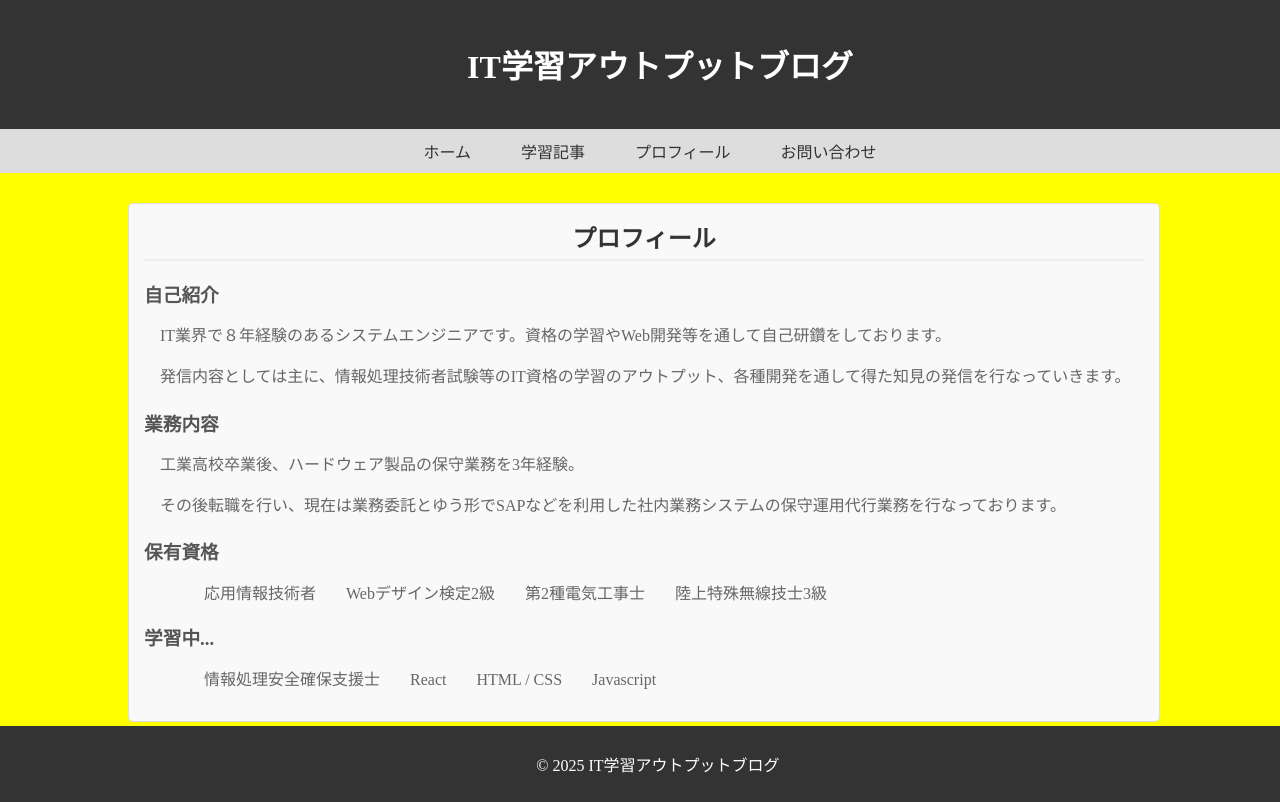
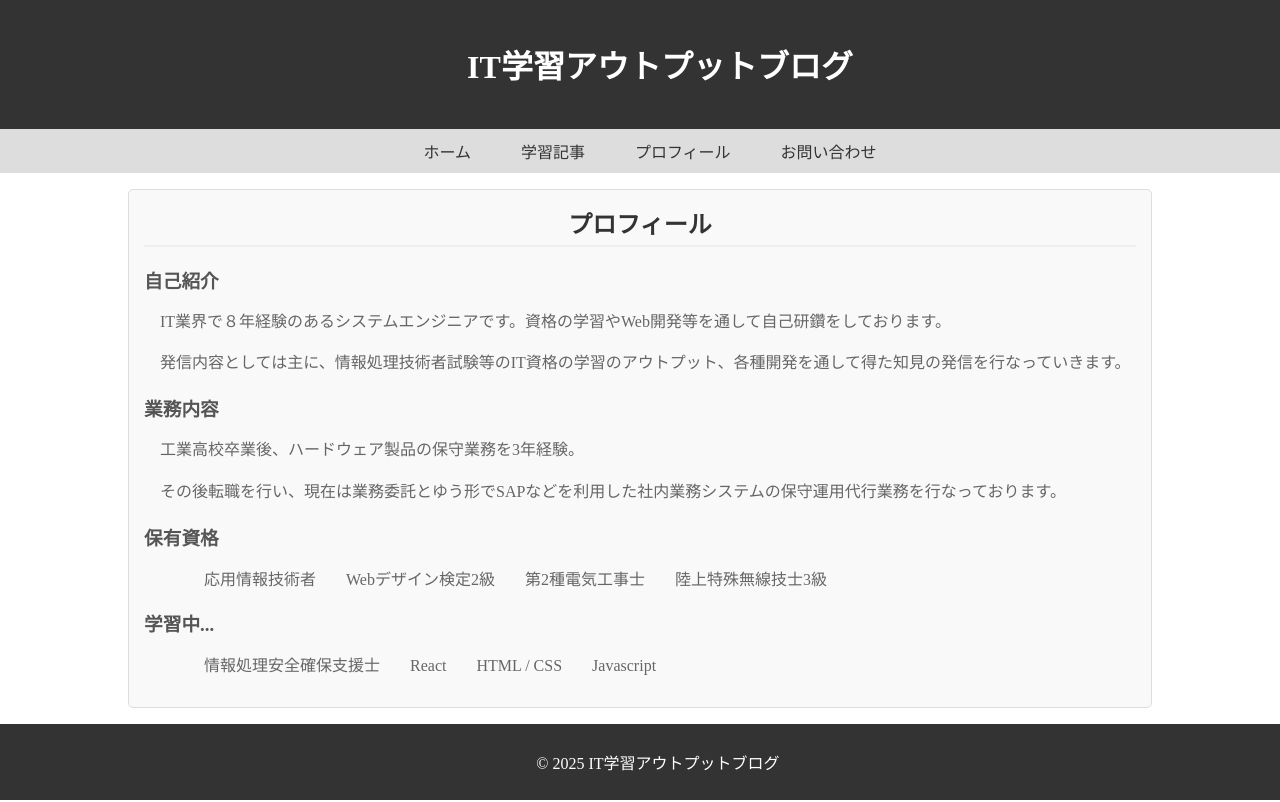
Before and after one commit to yuich-r/react_app, a React (Create React App) app: page /Profile in a window 1280 px wide. Shown: the top 802 px of the page. Built offline with nearby package versions, Linux system fonts and the light colour scheme.

Commit message:
CSS修正

```diff
--- a/src/components/css/Footer.css
+++ b/src/components/css/Footer.css
@@ -4,8 +4,6 @@ footer {
   text-align: center;
   padding: 10px;
   margin-top: 10px;
-  position: absolute;
-  /* ←絶対位置 */
-  bottom: 0;
+
   width: 100%;
 }
--- a/src/pages/ArticleList.js
+++ b/src/pages/ArticleList.js
@@ -65,7 +65,7 @@ function ArticleList() {
       <div className="container">
         <Header />
         <Navigation />
-        <div className='main-content'>
+        <div className='articlelist-main-content'>
           <div className='articles-container'>
 
             {sortedDatas.map(data => (
--- a/src/pages/ContactForm.js
+++ b/src/pages/ContactForm.js
@@ -58,7 +58,7 @@ function ContactForm() {
     <div className="container">
       <Header />
       <Navigation />
-      <div className='main-content'>
+      <div className='contactform-main-content'>
         <div className="contact-form">
           <h2>お問い合わせ</h2>
           <form>
--- a/src/pages/Profile.js
+++ b/src/pages/Profile.js
@@ -4,6 +4,7 @@ import Navigation from '../components/Navigation';
 import Footer from '../components/Footer';
 import ScrollToTopButton from '../components/ScrollToTopButton';
 import './css/Main.css'; // スタイルシートをインポート
+import './css/Profile.css'; // スタイルシートをインポート
 import ProfileContent from '../components/ProfileContent';
 
 
@@ -13,10 +14,9 @@ function Profile() {
     <div className="container">
       <Header />
       <Navigation />
-      <div className='main-content'>
+      <div className='profile-main-content'>
 
-        <div className='content-block'>
-
+        <div className='profile-content-block'>
           <ProfileContent />
         </div>
       </div>
--- a/src/pages/TopPage.js
+++ b/src/pages/TopPage.js
@@ -16,23 +16,20 @@ function TopPage() {
     <div className="container">
       <Header />
       <Navigation />
-      <div className='main-content'>
-        <RecentArticles limit={2} />
-        <div className='content-block'>
+      <div className='toppage-main-content'>
+        <div className='toppage-content-block '>
+          <RecentArticles limit={2} />
+        </div>
+        <div className='toppage-content-block '>
           <div className='git-glass'>
             <h2 >Githubの草</h2>
             <img src="https://github-contributions-api.deno.dev/yuich-r.svg" />
+          </div>
 
-          </div>
         </div>
-        <div className='content-block '>
-
+        <div className='toppage-content-block '>
           <ProfileContent />
         </div>
-
-
-
-
       </div>
       <ScrollToTopButton />
       <Footer />
--- a/src/pages/css/ArticleList.css
+++ b/src/pages/css/ArticleList.css
@@ -1,3 +1,10 @@
+.articlelist-main-content {
+	/* コンテンツエリアを中央に配置 */
+	flex: 1;
+	width: 80%;
+	margin: 0 auto;
+}
+
 .ariticles-container {
 	margin: 0 auto;
 }
--- a/src/pages/css/ContactForm.css
+++ b/src/pages/css/ContactForm.css
@@ -1,11 +1,17 @@
-/* src/components/ContactForm.css */
+.contactform-main-content {
+  flex: 1;
+  width: 80%;
+  margin: 0 auto;
+  display: flex;
+}
+
 .contact-form {
   margin: auto;
   background-color: #f9f9f9;
   padding: 20px;
   border: 1px solid #ddd;
   border-radius: 5px;
-  min-width: 600px;
+  min-width: 800px;
   max-width: 1000px;
 }
 
--- a/src/pages/css/Main.css
+++ b/src/pages/css/Main.css
@@ -1,34 +1,13 @@
 body {
 	margin: 0;
-	background-color: yellow;
 
 }
 
 .container {
+	min-height: 100vh;
+	/* ←コンテンツの高さの最小値＝ブラウザの高さに指定 */
 	display: flex;
 	flex-direction: column;
 
-	min-height: 100vh;
-	/* ←コンテンツの高さの最小値＝ブラウザの高さに指定 */
-	position: relative;
-	/* ←相対位置 */
-	padding-bottom: 60px;
-	/* ←フッターの高さを指定 */
-	box-sizing: border-box;
-}
-
-.main-content {
-	/* コンテンツエリアを中央に配置 */
-	width: 80%;
-	margin: 0 auto;
-}
-
-.content-block {
-	background-color: #f9f9f9;
-	border: 1px solid #ddd;
-	padding: 15px;
-	margin: 20px auto;
-	border-radius: 5px;
-	width: 1000px;
 
 }
--- /dev/null
+++ b/src/pages/css/Profile.css
@@ -0,0 +1,16 @@
+.profile-main-content {
+	/* コンテンツエリアを中央に配置 */
+	flex: 1;
+	width: 80%;
+	margin: 0 auto;
+	display: flex;
+}
+
+.profile-content-block {
+	background-color: #f9f9f9;
+	border: 1px solid #ddd;
+	padding: 15px;
+	border-radius: 5px;
+	width: 1000px;
+	margin: auto;
+}
--- a/src/pages/css/TopPage.css
+++ b/src/pages/css/TopPage.css
@@ -1,3 +1,20 @@
+.toppage-main-content {
+  /* コンテンツエリアを中央に配置 */
+  flex: 1;
+  width: 80%;
+  margin: 0 auto;
+}
+
+.toppage-content-block {
+  background-color: #f9f9f9;
+  border: 1px solid #ddd;
+  padding: 15px;
+  margin: 20px auto;
+  border-radius: 5px;
+  width: 1000px;
+
+}
+
 .git-glass {
 
   h2 {
```
